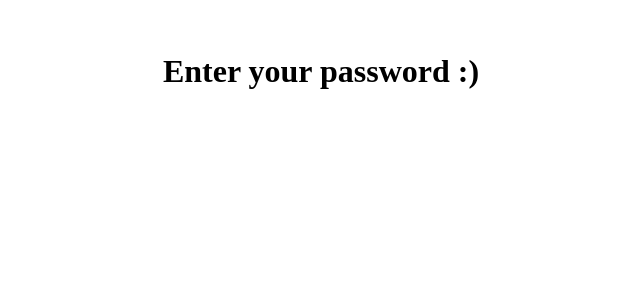
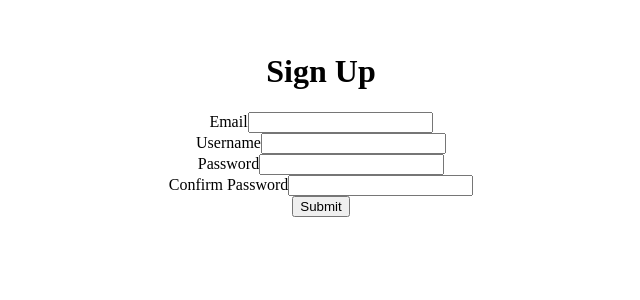
Before and after one commit to mphart/react-webapps, a React (Vite) app in the folder frontend/: page /signup in a window 1280 px wide. Shown: the top 300 px of the page, without its empty margins (319-959 px from the left). Built offline with nearby package versions, Linux system fonts and the light colour scheme.

Commit message:
implemented signup

```diff
--- a/frontend/src/components/HomePage.jsx
+++ b/frontend/src/components/HomePage.jsx
@@ -6,6 +6,8 @@ export default function HomePage(){
         <h1>Welcome To mphart's React Portfolio!</h1>
         <p>This is where I host the projects I have been working on. Check it out!</p>
         <Link to="/webapps"><button>Go To Search Page</button></Link>
+        <Link to="/login"><button>Log In</button></Link>
+        <Link to="/signup"><button>Sign Up</button></Link>
         </>
     )
 }
--- a/frontend/src/components/LoginPage.jsx
+++ b/frontend/src/components/LoginPage.jsx
@@ -1,4 +1,4 @@
-import {useState, useEffect} from 'react'
+import {useState} from 'react'
 import {Link} from 'react-router-dom'
 import '../styles/login.css'
 
@@ -24,7 +24,6 @@ export default function LoginPage(){
                     body: JSON.stringify(loginInfo)
                 })
                 const data = await response.json()
-                console.log(data)
                 setUsername(data.username)
             } catch(err) {
                 console.error(err)
@@ -43,12 +42,11 @@ export default function LoginPage(){
         }
         // further validation of email
         const emailSplit = email.split("@")
-        if(emailSplit.length > 2){
-            alert("Must input a valid email")
+        if(emailSplit.length !== 2){
+            alert("Invalid email")
             return false
-        }
-        if(emailSplit[1].length <= 0){
-            alert("Must input a valid email")
+        } else if(!emailSplit[0].length || !emailSplit[1].length){
+            alert("Invalid email")
             return false
         }
         // check password
@@ -67,12 +65,13 @@ export default function LoginPage(){
 
     return (
         <div className="login">
+            <h1>Log In</h1>
             <form onSubmit={handleSubmit}>
                 <label>Email</label>
                 <input type="text" name="email" onChange={handleChange} className="login-input" maxLength="255" />
                 <br />
                 <label>Password</label>
-                <input type="text" name="password" onChange={handleChange} className="login-input" maxLength="32" />
+                <input type="password" name="password" onChange={handleChange} className="login-input" maxLength="16" />
                 <br />
                 <input type="submit" value="Submit" />
             </form>
--- a/frontend/src/components/SearchPage.jsx
+++ b/frontend/src/components/SearchPage.jsx
@@ -1,6 +1,8 @@
 import {useState} from 'react'
+import {Link} from 'react-router-dom'
 import applist from '../webapps/applist.json'
-import {Link} from 'react-router-dom'
+import '../styles/search.css'
+
 
 export default function SearchPage(){
   const [filtered, setFiltered] = useState(applist)
--- a/frontend/src/components/SignupPage.jsx
+++ b/frontend/src/components/SignupPage.jsx
@@ -1,10 +1,88 @@
+import {useState} from 'react'
+import '../styles/signup.css'
 
 
 export default function SignupPage(){
+    const apiUrl = "http://127.0.0.1:8000/api/signup"
+
+    const [signupInfo, setSignupInfo] = useState({
+        email : "",
+        username : "",
+        password : "",
+        confirmPassword : ""
+    })
+
+    // temporary state variable, move this to App.jsx
+    const [username, setUsername] = useState(null)
+
+    async function handleSubmit(e){
+        e.preventDefault()
+        if(validateForm()){
+            try{
+                const response = await fetch(apiUrl, {
+                    method: "POST",
+                    headers : {"Content-Type": "application/json",},
+                    body: JSON.stringify(signupInfo)
+                })
+                const data = await response.json()
+                console.log(data)
+                setUsername(data.username)
+            }catch(err){
+                const msg = err.error || "Something went wrong"
+                alert(msg)
+            }
+        }
+    }
+
+    function validateForm(){
+        const {email, username, password, confirmPassword} = signupInfo
+        // check if any fields are empty
+        if(!email || !username || !password || !confirmPassword){
+            alert("All fields must be filled")
+            return false
+        }
+        // check if email is valid
+        let emailSplit = email.split("@")
+        if(emailSplit.length !== 2){
+            alert("Invalid email")
+            return false
+        } else if(!emailSplit[0].length || !emailSplit[1].length){
+            alert("Invalid email")
+            return false
+        }
+        // ensure password fields match
+        if(password !== confirmPassword){
+            alert("Passwords must match")
+            return false
+        }
+        // form looks good on first pass
+        return true
+    }
+
+    function handleChange(e){
+        const {name, value} = e.target
+        setSignupInfo({...signupInfo, [name] : value})
+    }
 
     return(
-        <form>
-            <h1>Enter your password :)</h1>
-        </form>
+        <div className="signup">
+            <h1>Sign Up</h1>
+            <form onSubmit={handleSubmit}>
+                <label>Email</label>
+                <input type="text" name="email" onChange={handleChange} className="login-input" maxLength="255" />
+                <br />
+                <label>Username</label>
+                <input type="text" name="username" onChange={handleChange} className="login-input" maxLength="16" />
+                <br />
+                <label>Password</label>
+                <input type="password" name="password" onChange={handleChange} className="login-input" maxLength="32" />
+                <br />
+                <label>Confirm Password</label>
+                <input type="password" name="confirmPassword" onChange={handleChange} className="login-input" maxLength="32" />
+                <br />
+                <input type="submit" value="Submit" />
+            </form>
+            {username && <h1>Welcome, {username}!</h1>}
+        </div>
     )
 }
--- a/frontend/src/styles/App.css
+++ b/frontend/src/styles/App.css
@@ -4,81 +4,3 @@
   padding: 2rem;
   text-align: center;
 }
-
-/* SEARCH PAGE */
-.gallery{
-  display: grid;
-  grid-template-columns: 1fr 1fr 1fr 1fr;
-  gap: 1rem;
-  padding-top: 1rem;
-}
-
-.search-field{
-  width: 35%;
-  text-align: center;
-  font-size: 1.5rem;
-  border: 1px solid black;
-  border-radius: 5px;
-}
-
-.card{
-  padding: 1rem;
-  font-size: 1rem;
-  display: inline-block;
-  border: 1px solid black;
-  border-radius: 5px;
-}
-
-
-
-
-@media only screen and (max-width: 500px){
-  .search-field{width: 50%;}
-  .gallery{grid-template-columns: 1fr}
-}
-
-@media only screen and (min-width: 500px){
-  .search-field{width: 45%;}
-  .gallery{grid-template-columns: 1fr 1fr}
-}
-
-@media only screen and (min-width: 780px){
-  .search-field{width: 40%;}
-  .gallery{grid-template-columns: 1fr 1fr 1fr}
-}
-
-@media only screen and (min-width: 1000px){
-  .search-field{width: 38%;}
-  .gallery{grid-template-columns: 1fr 1fr 1fr 1fr}
-}
-
-
-
-
-/* .logo {
-  height: 6em;
-  padding: 1.5em;
-  will-change: filter;
-  transition: filter 300ms;
-}
-.logo:hover {
-  filter: drop-shadow(0 0 2em #646cffaa);
-}
-.logo.react:hover {
-  filter: drop-shadow(0 0 2em #61dafbaa);
-} */
-
-/* @keyframes logo-spin {
-  from {
-    transform: rotate(0deg);
-  }
-  to {
-    transform: rotate(360deg);
-  }
-} */
-
-/* @media (prefers-reduced-motion: no-preference) {
-  a:nth-of-type(2) .logo {
-    animation: logo-spin infinite 20s linear;
-  }
-} */
--- /dev/null
+++ b/frontend/src/styles/search.css
@@ -0,0 +1,43 @@
+/* SEARCH PAGE */
+.gallery{
+  display: grid;
+  grid-template-columns: 1fr 1fr 1fr 1fr;
+  gap: 1rem;
+  padding-top: 1rem;
+}
+
+.search-field{
+  width: 35%;
+  text-align: center;
+  font-size: 1.5rem;
+  border: 1px solid black;
+  border-radius: 5px;
+}
+
+.card{
+  padding: 1rem;
+  font-size: 1rem;
+  display: inline-block;
+  border: 1px solid black;
+  border-radius: 5px;
+}
+
+@media only screen and (max-width: 500px){
+  .search-field{width: 50%;}
+  .gallery{grid-template-columns: 1fr}
+}
+
+@media only screen and (min-width: 500px){
+  .search-field{width: 45%;}
+  .gallery{grid-template-columns: 1fr 1fr}
+}
+
+@media only screen and (min-width: 780px){
+  .search-field{width: 40%;}
+  .gallery{grid-template-columns: 1fr 1fr 1fr}
+}
+
+@media only screen and (min-width: 1000px){
+  .search-field{width: 38%;}
+  .gallery{grid-template-columns: 1fr 1fr 1fr 1fr}
+}
```
Also changed, not shown: frontend/src/styles/signup.css (added), 1 other file (tests, documents, lock files or other folders).
